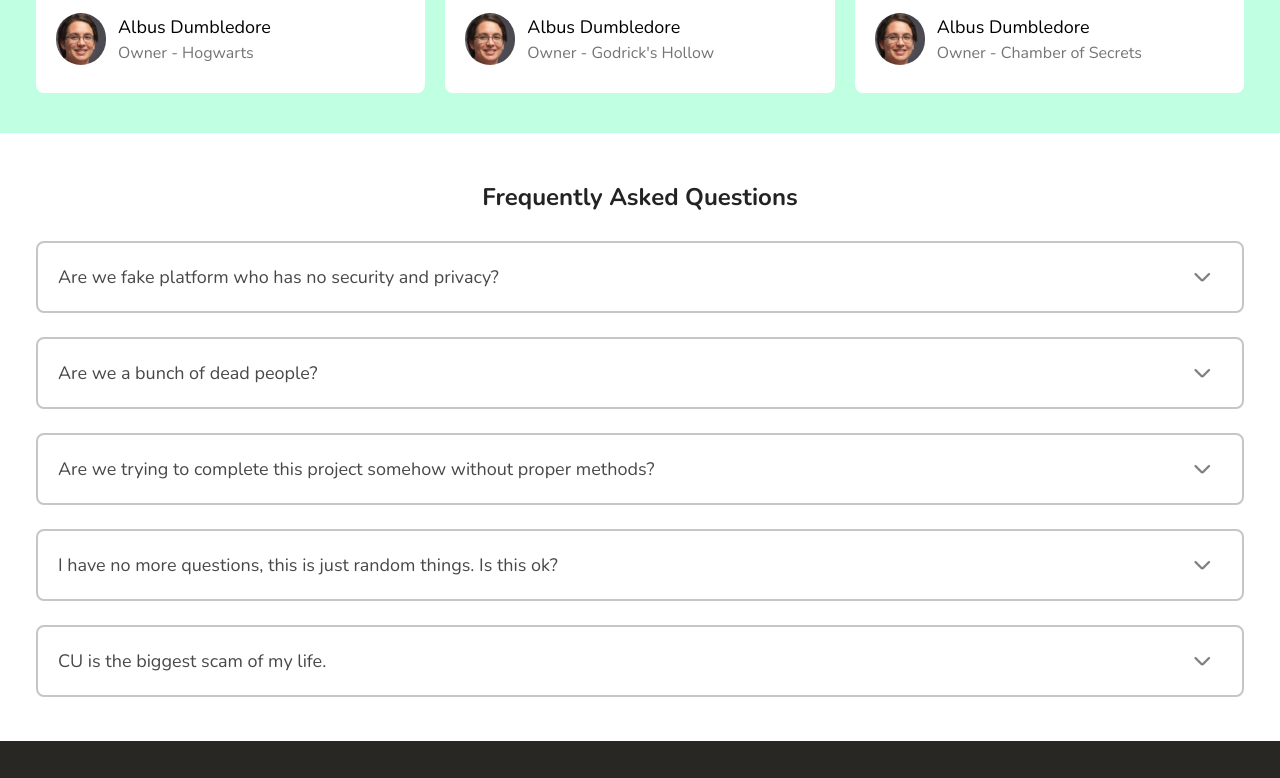
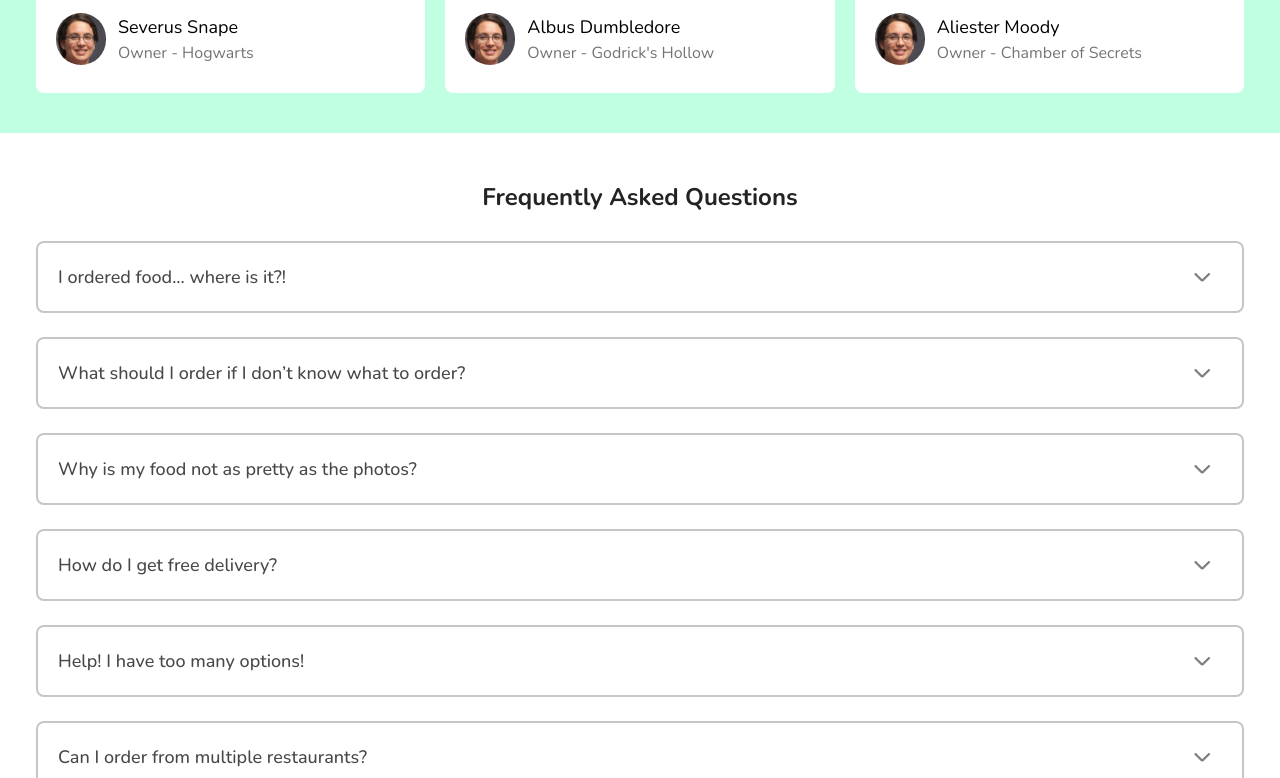
Before and after one commit to rahulc0dy/cravyn-web-frontend, a Next.js app: page /partner-with-us in a window 1280 px wide. Shown: the part 1320-2098 px from the top of the page. Built offline with nearby package versions, Linux system fonts and the light colour scheme.

Commit message:
Scrollbar and FAQ changes

```diff
--- a/app/partner-with-us/page.jsx
+++ b/app/partner-with-us/page.jsx
@@ -5,26 +5,49 @@ import Link from "next/link";
 
 const faqs = [
   {
-    question: "Are we fake platform who has no security and privacy?",
-    answer: "Yes, absolutely",
+    question: "I ordered food... where is it?!",
+    answer:
+      "We get it, hanger is real! 😤 Track your order in the app, and if it's taking longer than usual, remember: good food is worth the wait. Plus, you’ll appreciate it more after staring out the window every 5 seconds.",
   },
   {
-    question: "Are we a bunch of dead people?",
-    answer: "Yes",
+    question: "What should I order if I don’t know what to order?",
+    answer:
+      "Ah, a classic conundrum. Try our Chef’s Surprise option — we’ll choose for you! Or scroll endlessly like you do on Netflix and pick whatever hits first. 🍿",
   },
   {
-    question:
-      "Are we trying to complete this project somehow without proper methods?",
-    answer: "You guessed right, we are.",
+    question: "Why is my food not as pretty as the photos?",
+    answer:
+      "Our photographers have superpowers and really nice lighting. But don’t worry, it’ll taste just as amazing! Besides, it’s the inside (and the taste) that counts, right? 😅",
   },
   {
-    question:
-      "I have no more questions, this is just random things. Is this ok?",
-    answer: "No.",
+    question: "How do I get free delivery?",
+    answer:
+      "You could (1) check if it’s Taco Tuesday, (2) hope for a promo code, or (3) become besties with the delivery driver. Your call. 😉",
   },
   {
-    question: "CU is the biggest scam of my life. ",
-    answer: "Just facts.",
+    question: "Help! I have too many options!",
+    answer:
+      "We know the struggle is real. Try the Eenie Meenie Miney Moe approach. Or filter by mood: Hungry? Super hungry? Or 'just a snack' (which we know really means 'full meal'). 🤷‍♂️",
+  },
+  {
+    question: "Can I order from multiple restaurants?",
+    answer:
+      "One food craving at a time, please! But hey, if you really want that sushi-taco-pizza-burger combo, we’re here to make it happen. Just brace yourself for the wait… 🚴‍♀️🍣🌮🍕",
+  },
+  {
+    question: "What happens if I fall asleep and miss my delivery?",
+    answer:
+      "The food goes on a spiritual journey back to the restaurant. Or your front desk might hold it, depending on your vibe with them. But no worries, you can re-order when you wake up. 😴",
+  },
+  {
+    question: "What if my food is cold?",
+    answer:
+      "Uh-oh! Pop it in the microwave, or, if you want the VIP treatment, let us know, and we’ll make it right. Just think of it as a delicious, unexpected journey. 🍲",
+  },
+  {
+    question: "Why don’t you deliver to my area yet?",
+    answer:
+      "Because the world is a big place, and we’re still growing! Drop us a hint on social, and who knows, your town could be next. (Also, start convincing your neighbors. The more, the merrier!) 🌍",
   },
 ];
 
@@ -32,7 +55,7 @@ const reviews = [
   {
     text: "Lorem ipsum dolor sit, amet consectetur adipisicing elit. Ullam beatae hic incidunt possimus esse enim sit repellat consequatur, odio quaerat dolor, eveniet natus ipsam porro maiores et. Quaerat earum repudiandae facilis eos tempore? Ratione esse repudiandae enim est alias nesciunt illo ea, voluptates error quasi corrupti quibusdam facilis sit aliquid.",
     avatar: "/assets/images/restaurant/person.png",
-    name: "Albus Dumbledore",
+    name: "Severus Snape",
     restaurant: "Hogwarts",
   },
   {
@@ -44,7 +67,7 @@ const reviews = [
   {
     text: "Lorem ipsum dolor sit, amet consectetur adipisicing elit. Ullam beatae hic incidunt possimus esse enim sit repellat consequatur, odio quaerat dolor, corrupti quibusdam facilis sit aliquid.",
     avatar: "/assets/images/restaurant/person.png",
-    name: "Albus Dumbledore",
+    name: "Aliester Moody",
     restaurant: "Chamber of Secrets",
   },
 ];
--- a/components/restaurant/FaqExpandableCard.jsx
+++ b/components/restaurant/FaqExpandableCard.jsx
@@ -8,9 +8,14 @@ const FaqExpandableCard = ({ question, answer }) => {
   const [isExpanded, setIsExpanded] = useState(false);
 
   return (
-    <div className="border-grey-light-3 rounded-lg border-2 px-5 mb-6">
+    <div
+      className="border-grey-light-3 rounded-lg border-2 px-5 mb-6"
+      onClick={() => {
+        setIsExpanded(!isExpanded);
+      }}
+    >
       <div className="flex items-center justify-between w-full">
-        <p className="md:text-lg font-normal text-grey-dark-3 py-5">
+        <p className="md:text-lg font-medium text-grey-dark-3 py-5">
           {question}
         </p>
         <Image
@@ -18,10 +23,9 @@ const FaqExpandableCard = ({ question, answer }) => {
           width={40}
           height={40}
           alt="expand icon"
-          className="cursor-pointer"
-          onClick={() => {
-            setIsExpanded(!isExpanded);
-          }}
+          className={`cursor-pointer ${
+            isExpanded && "rotate-180"
+          } transform-gpu transition-transform`}
         />
       </div>
 
--- a/styles/globals.css
+++ b/styles/globals.css
@@ -51,3 +51,23 @@
   width: min(1536px, 100% - 2rem);
   margin-inline: auto;
 }
+
+::-webkit-scrollbar {
+  width: max(10px, 0.5vw);
+  height: max(10px, 0.5vh);
+}
+
+::-webkit-scrollbar-track {
+  background: #5757573d;
+
+  /* border-radius: 1rem; */
+}
+
+::-webkit-scrollbar-thumb {
+  background: #2222227c;
+  /* border-radius: 1rem; */
+}
+
+::-webkit-scrollbar-thumb:hover {
+  background: #222222a6;
+}
```
